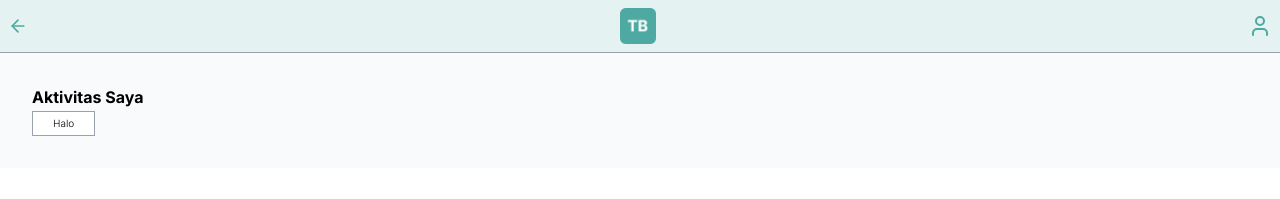
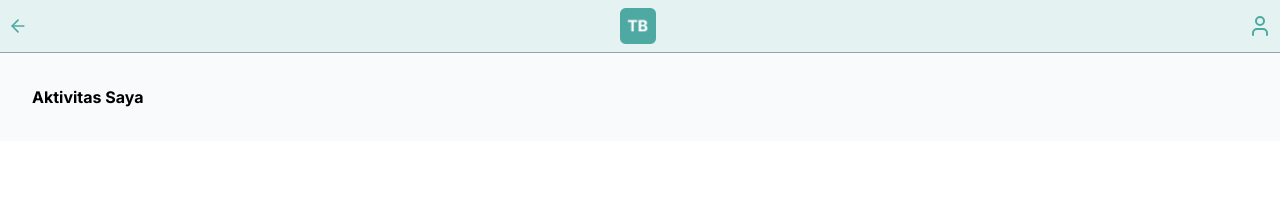
Before and after one commit to saputt/TIBER-FE, a React (Vite) app: page /activity in a window 1280 px wide. Shown: the top 199 px of the page. Built offline with nearby package versions, Linux system fonts and the light colour scheme.

Commit message:
feat : edit selection button

```diff
--- a/src/components/atoms/SelectionButton.jsx
+++ b/src/components/atoms/SelectionButton.jsx
@@ -1,31 +1,44 @@
-import { CircleCheck } from "lucide-react";
+import { CircleCheck, CircleCheckBig } from "lucide-react";
 import React from "react";
 
 const SelectionButton = ({
-  children,
   isSelect,
   selectionName,
   className,
   onClick,
+  isBoarding,
 }) => {
   const defaultStyle = " text-center cursor-pointer";
 
   let style;
 
-  if (isSelect) {
+  if (isSelect && isBoarding) {
     style = "bg-primary/30 border-primary flex items-center px-5";
+  } else if (isSelect) {
+    style = "bg-primary px-5 text-white";
   } else if (!isSelect) {
     style = "bg-white border-gray-400 border-1 px-5";
   }
   return (
     <>
+      {isSelect && isBoarding && (
+        <button
+          className={`${style} ${defaultStyle} ${className} flex justify-center items-center relative`}
+          onClick={onClick}
+          value={selectionName}
+        >
+          <p>{selectionName}</p>
+          <CircleCheckBig size={25} className="text-primary absolute right-3" />
+        </button>
+      )}
+
       {isSelect && (
         <button
           className={`${style} ${defaultStyle} ${className}`}
           onClick={onClick}
           value={selectionName}
         >
-          {children}
+          <p>{selectionName}</p>
         </button>
       )}
 
@@ -35,7 +48,7 @@ const SelectionButton = ({
           onClick={onClick}
           value={selectionName}
         >
-          {children}
+          {selectionName}
         </button>
       )}
     </>
--- a/src/pages/Activity/index.jsx
+++ b/src/pages/Activity/index.jsx
@@ -1,18 +1,9 @@
-import React from "react";
-import Button from "../../components/atoms/Button";
-import ButtonTest from "../../components/atoms/ButtonTest";
-import SelectionButton from "../../components/atoms/SelectionButton";
+import React, { useState } from "react";
 
 const ActivityPage = () => {
   return (
     <div className="flex flex-col">
       <h3 className="font-bold text-h3">Aktivitas Saya</h3>
-
-      <div>
-        <SelectionButton className="text-h6 font-light py-1">
-          Halo
-        </SelectionButton>
-      </div>
     </div>
   );
 };
--- a/src/pages/Onboarding/components/FormTimeCategory.jsx
+++ b/src/pages/Onboarding/components/FormTimeCategory.jsx
@@ -26,6 +26,8 @@ const FormTimeCategory = () => {
               key={time}
               isSelect={selectTime === time}
               selectionName={time}
+              isBoarding={true}
+              className="py-2"
               onClick={() => {
                 setSelectTime(time);
                 setFormData("personalization", { time_category: time });
```
